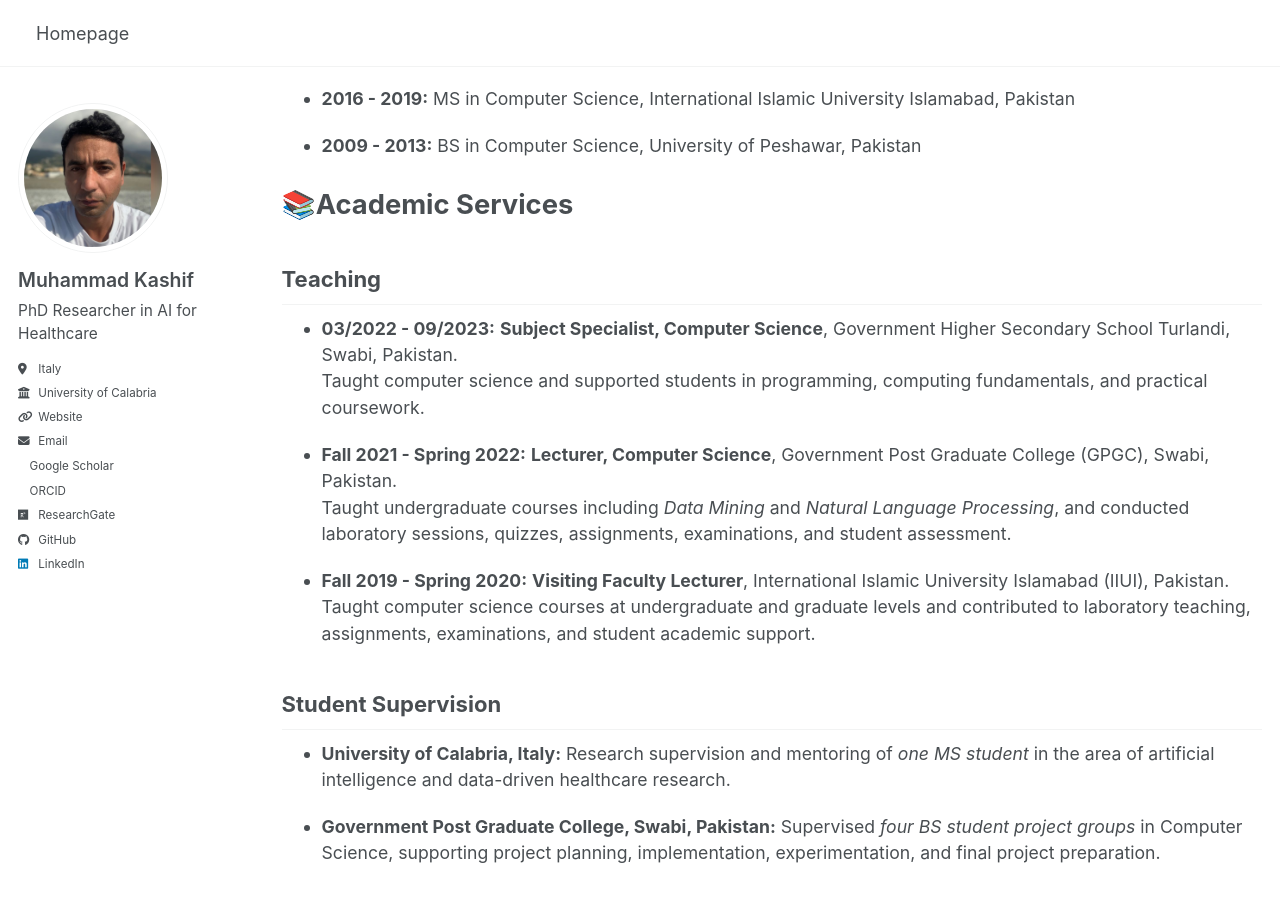
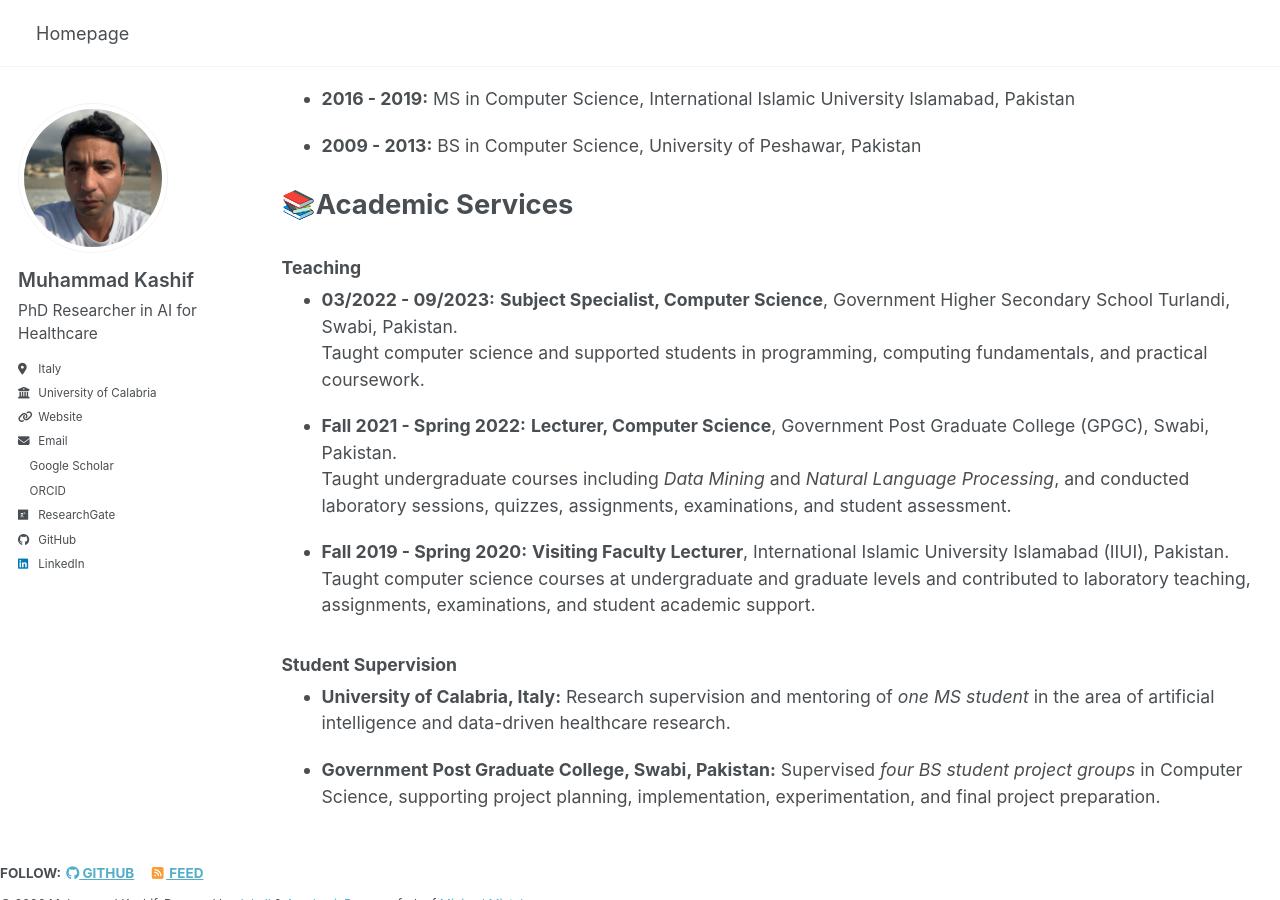
Before and after one commit to drkashifhon/drkashifhon.github.io, a Jekyll site: the page built from _pages/about.md, in a window 1280 px wide and 900 px high, scrolled down 1892 px. Built offline with Jekyll 4.4.1, drawn with Linux system fonts in a browser that asks for light colours; a style sheet for code colours, icons or effects is not loaded.

```diff
--- a/_pages/about.md
+++ b/_pages/about.md
@@ -66,7 +66,7 @@ My research interests include AI for healthcare, digital health, physiological t
 
 # 📚Academic Services
 
-## Teaching
+### Teaching
 
 - **03/2022 - 09/2023:** **Subject Specialist, Computer Science**, Government Higher Secondary School Turlandi, Swabi, Pakistan.
   Taught computer science and supported students in programming, computing fundamentals, and practical coursework.
@@ -78,7 +78,7 @@ My research interests include AI for healthcare, digital health, physiological t
   Taught computer science courses at undergraduate and graduate levels and contributed to laboratory teaching, assignments, examinations, and student academic support.
 
 
-## Student Supervision
+### Student Supervision
 
 - **University of Calabria, Italy:** Research supervision and mentoring of *one MS student* in the area of artificial intelligence and data-driven healthcare research.
 
```
